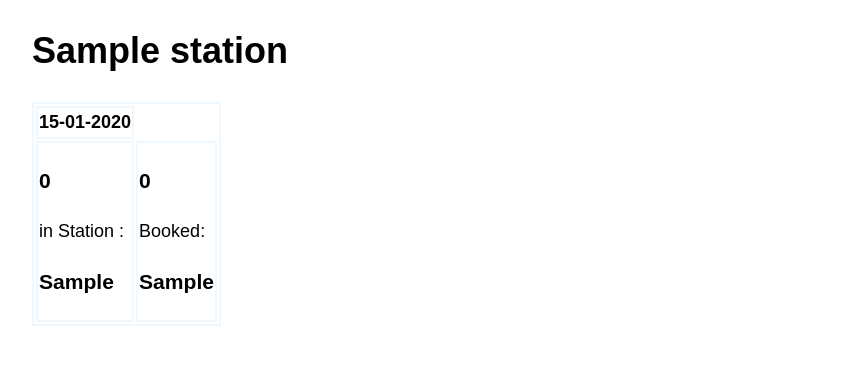
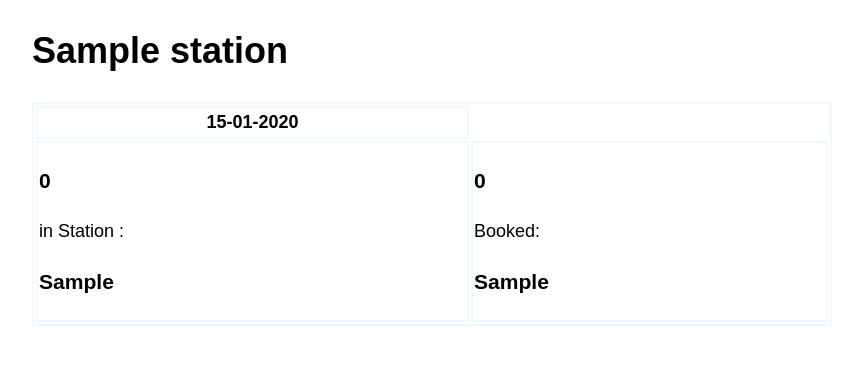
Before and after one commit to XabirHK/roadsurfer-case, a Symfony app: template templates/station_dashboard/status.html.twig in a window 1280 px wide. Shown: the top 365 px of the page, without its empty margins (208-1071 px from the left). Run offline with Twig, Linux system fonts and the light colour scheme; the template is opened without the code that fills it: most values are stand-ins (such as "Sample title", 1, 10 or a date in 2020); some libraries are stand-ins or nearby versions.

Commit message:
update html

```diff
--- a/templates/station_dashboard/status.html.twig
+++ b/templates/station_dashboard/status.html.twig
@@ -14,7 +14,7 @@
 <div class="example-wrapper">
     <h1>{{ station.name }}</h1>
     {% for status in station.status %}
-        <table>
+        <table style="width: 100%;">
             <tr>
                 <th>{{ status.date|date('d-m-Y') }}</th>
             </tr>
```
